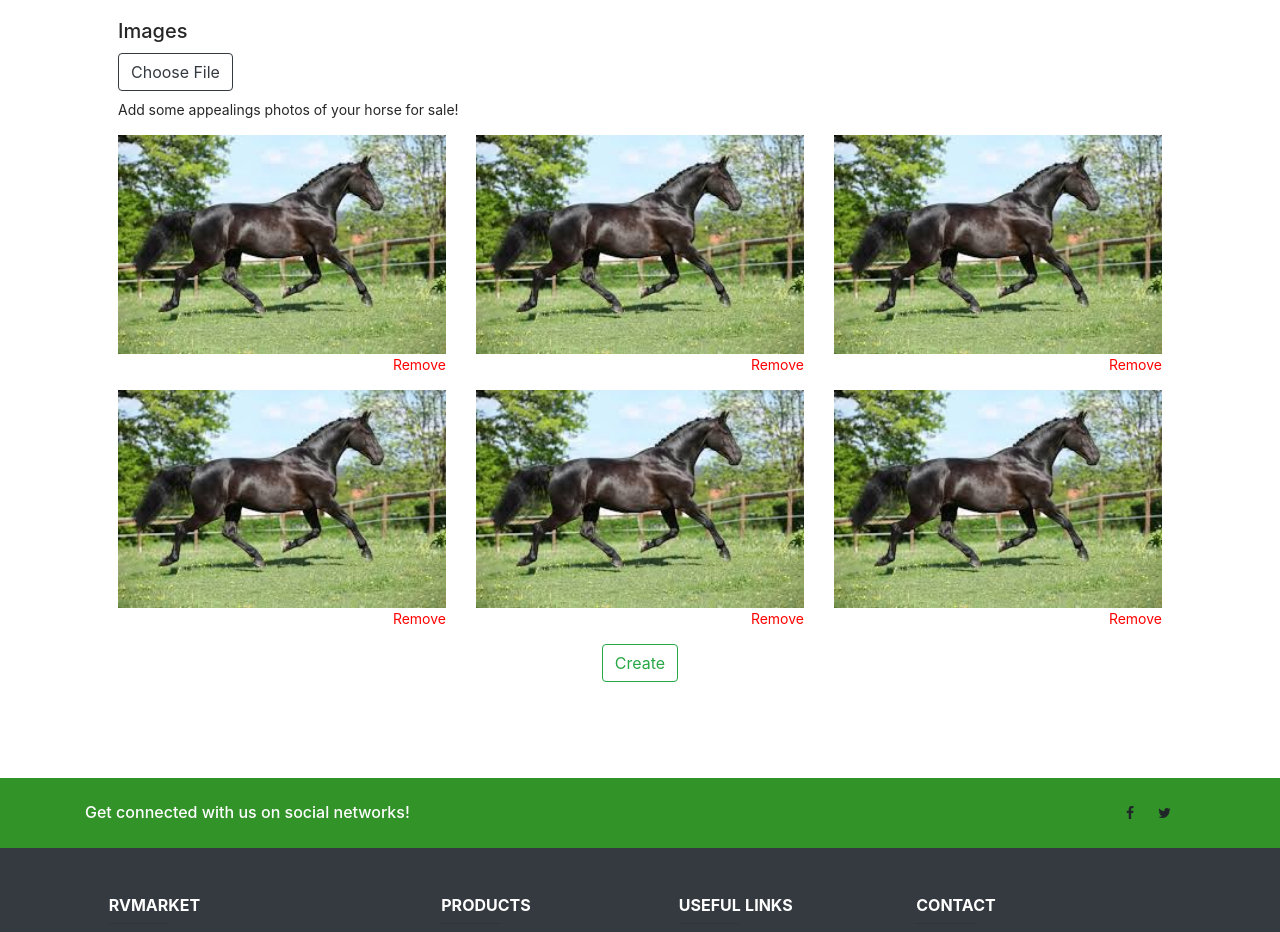
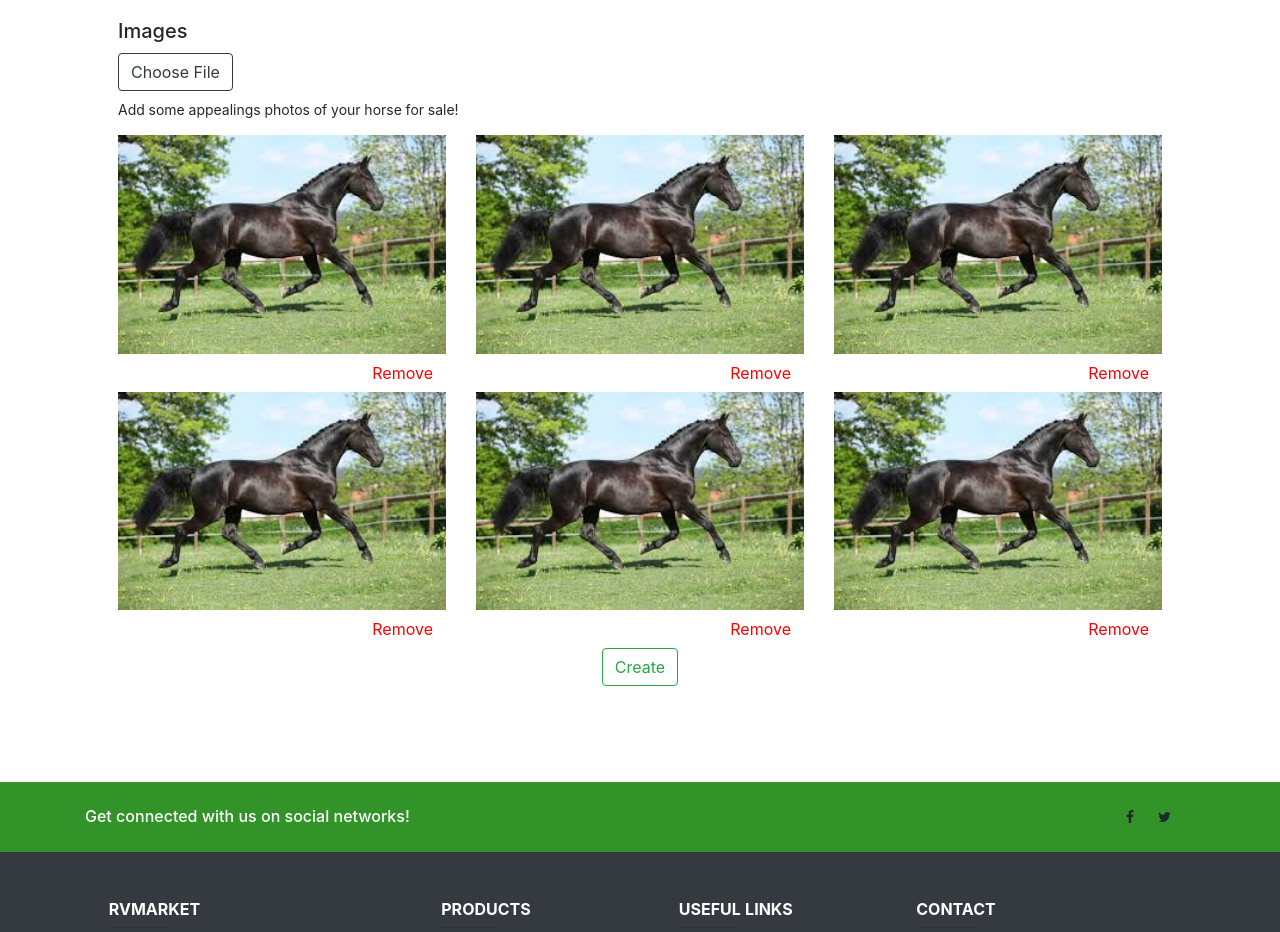
Before and after one commit to B2Gdevs/horse-market-react, a React (Create React App) app: page /make-listing in a window 1280 px wide. Shown: the part 1240-2172 px from the top of the page. Built offline with nearby package versions, Linux system fonts and the light colour scheme.

Commit message:
issue 4 resolved

```diff
--- a/src/MakeListing/makelisting.js
+++ b/src/MakeListing/makelisting.js
@@ -8,9 +8,33 @@ const Styles = styled.div`
    input[type="file"] {
         display: none;
    }
+
+   .remove-button {
+        color: red
+   }
 `
 
 const MakeListing = () => {
+    const horseData = [
+        {
+            image: horse1,
+        },
+        {
+            image: horse1,
+        },
+        {
+            image: horse1,
+        },
+        {
+            image: horse1,
+        },
+        {
+            image: horse1,
+        },
+        {
+            image: horse1,
+        }
+    ]
     return (
         <Styles>
             <div className="">
@@ -102,44 +126,14 @@ const MakeListing = () => {
                         </div>
                         <p>Add some appealings photos of your horse for sale!</p>
                         <div className="row">
-                            <div className="col-md-4">
-                                <img className="w-100" src={horse1} alt={"img"}/>
-                                <div className="d-flex">
-                                    <p className={"ml-auto"} style={{color: "red"}}>Remove</p>
+                            {horseData.map((data) => (
+                                <div className="col-md-4">
+                                    <img className="w-100" src={data.image} alt={"img"}/>
+                                    <div className="d-flex">
+                                        <button className={"ml-auto remove-button btn"}>Remove</button>
+                                    </div>
                                 </div>
-                            </div>
-                            <div className="col-md-4">
-                                <img className="w-100" src={horse1} alt={"img"}/>
-                                <div className="d-flex">
-                                    <p className={"ml-auto"} style={{color: "red"}}>Remove</p>
-                                </div>
-                            </div>
-                            <div className="col-md-4">
-                                <img className="w-100" src={horse1} alt={"img"}/>
-                                <div className="d-flex">
-                                    <p className={"ml-auto"} style={{color: "red"}}>Remove</p>
-                                </div>
-                            </div>
-                        </div>
-                        <div className="row">
-                            <div className="col-md-4">
-                                <img className="w-100" src={horse1} alt={"img"}/>
-                                <div className="d-flex">
-                                    <p className={"ml-auto"} style={{color: "red"}}>Remove</p>
-                                </div>
-                            </div>
-                            <div className="col-md-4">
-                                <img className="w-100" src={horse1} alt={"img"}/>
-                                <div className="d-flex">
-                                    <p className={"ml-auto"} style={{color: "red"}}>Remove</p>
-                                </div>
-                            </div>
-                            <div className="col-md-4">
-                                <img className="w-100" src={horse1} alt={"img"}/>
-                                <div className="d-flex">
-                                    <p className={"ml-auto"} style={{color: "red"}}>Remove</p>
-                                </div>
-                            </div>
+                            ))}
                         </div>
                         <div className="row">
                             <button className={"btn btn-outline-success mx-auto"}>Create</button>
--- a/src/details/ListingSearch.js
+++ b/src/details/ListingSearch.js
@@ -112,6 +112,28 @@ const Styles = styled.div`
 const ListingsSearch = () => {
     const [liked, setLiked] = useState(false)
 
+    const horseData = [
+        {
+            image: horse1,
+            desc: "2 year old stud!",
+            location: "Private Seller - 9 mi"
+        },
+        {
+            image: horse1,
+            desc: "2 year old stud!",
+            location: "Private Seller - 9 mi"
+        }
+        , {
+            image: horse1,
+            desc: "2 year old stud!",
+            location: "Private Seller - 9 mi"
+        }
+        , {
+            image: horse1,
+            desc: "2 year old stud!",
+            location: "Private Seller - 9 mi"
+        }
+    ]
 
     return (
         <Styles>
```
